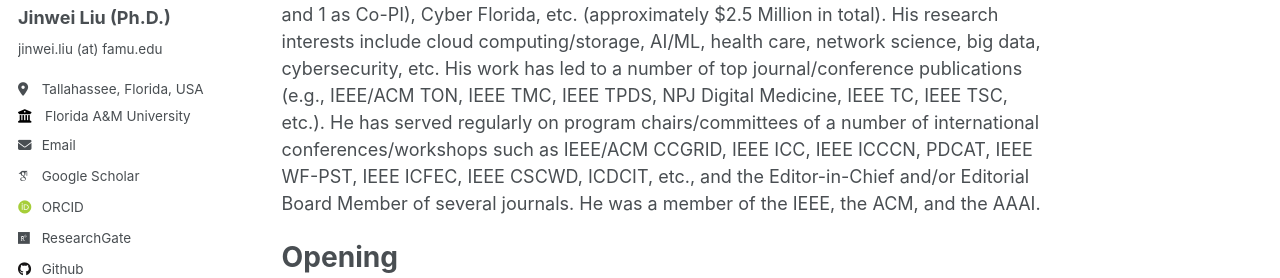
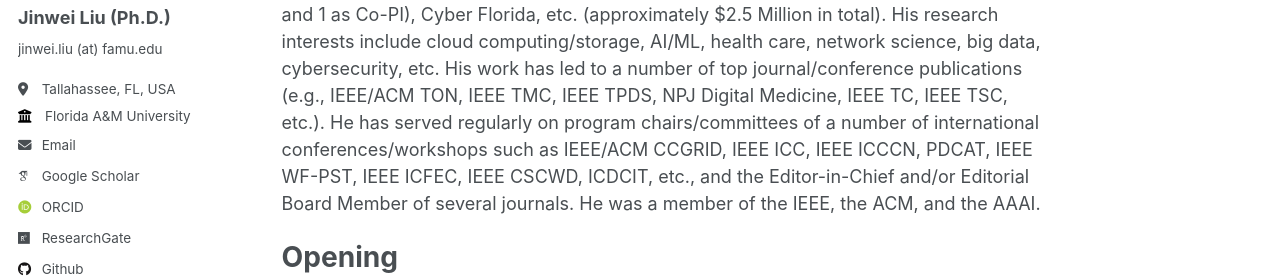
Before and after one commit to jinweiliucu/jinweiliucu.github.io, a Jekyll site: the page built from _pages/about.md, in a window 1280 px wide. Shown: the part 282-560 px from the top of the page. Built offline with Jekyll 4.4.1, drawn with Linux system fonts in a browser that asks for light colours; some web fonts are replaced.

Commit message:
Update _config.yml

```diff
--- a/_config.yml
+++ b/_config.yml
@@ -25,7 +25,7 @@ author:
   name             : "Jinwei Liu (Ph.D.)"
   pronouns         : # example: "she/her"
   bio              : "jinwei.liu (at) famu.edu"
-  location         : "Tallahassee, Florida, USA"
+  location         : "Tallahassee, FL, USA"
   employer         : "Florida A&M University"
   uri              : # URL
   email            : "jinwei.liu@famu.edu"
```
